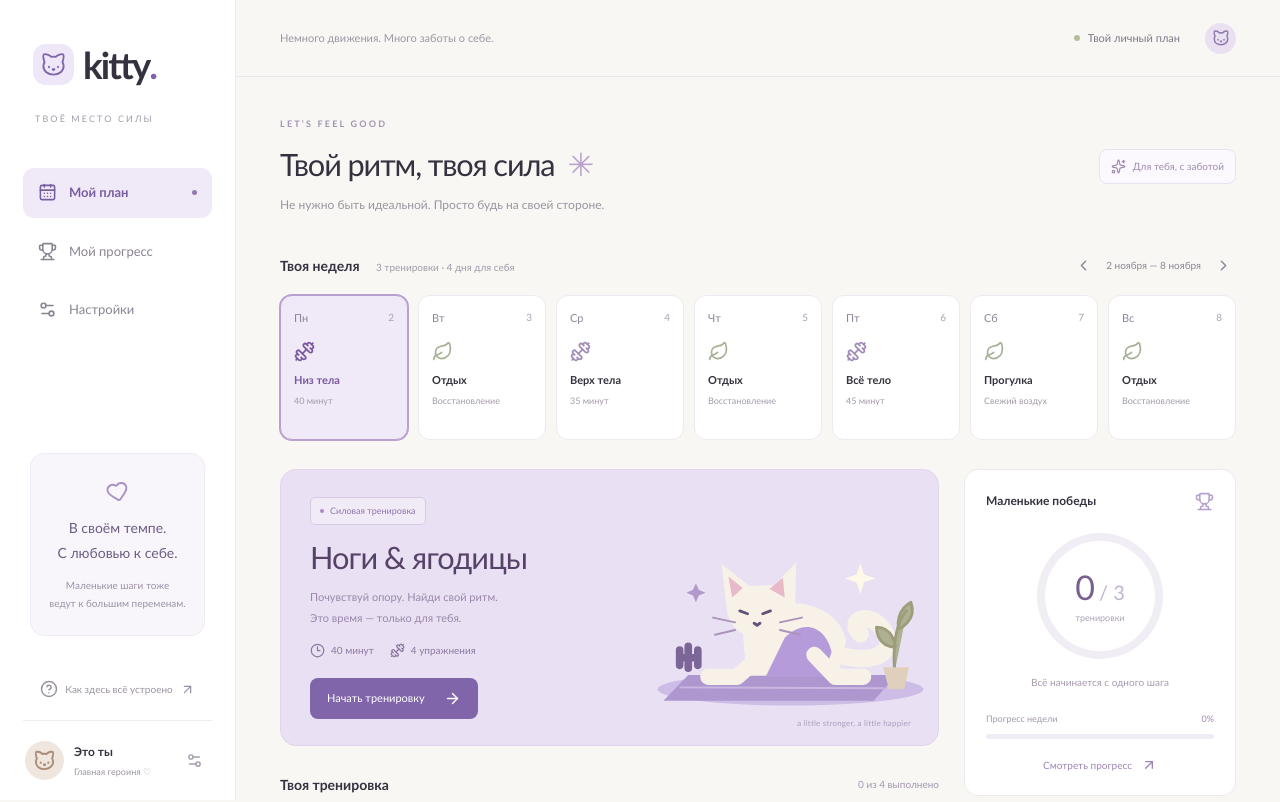
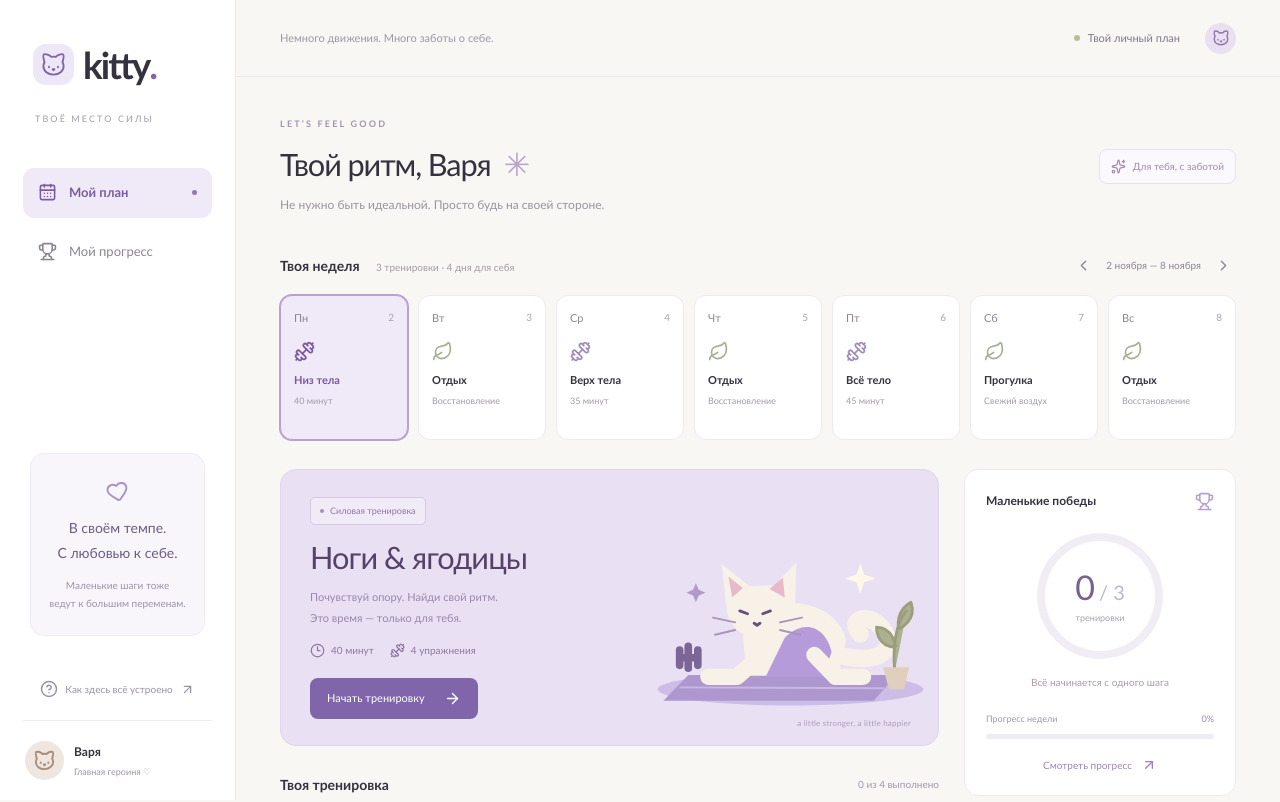
Before and after one commit to R1ikKky/kitty, a Next.js app in the folder apps/web/: page / in a window 1280 px wide. Shown: the top 802 px of the page. Built offline with nearby package versions, Linux system fonts and the light colour scheme.

Commit message:
feat: personalize training plan for Varya and remove name settings

```diff
--- a/apps/web/app/page.tsx
+++ b/apps/web/app/page.tsx
@@ -1,12 +1,13 @@
 "use client";
 
 import { useEffect, useRef, useState } from "react";
-import { ArrowRight, ArrowUpRight, CalendarDays, Cat, Check, ChevronLeft, ChevronRight, CircleHelp, Clock3, Dumbbell, Flame, Heart, Leaf, Pause, Play, RotateCcw, Settings2, Sparkles, Trophy, X } from "lucide-react";
+import { ArrowRight, ArrowUpRight, CalendarDays, Cat, Check, ChevronLeft, ChevronRight, CircleHelp, Clock3, Dumbbell, Flame, Heart, Leaf, Pause, Play, RotateCcw, Sparkles, Trophy, X } from "lucide-react";
 import { exerciseKey, storageKey, week } from "./plan";
 
-type Tab = "plan" | "progress" | "settings";
-type Saved = { name: string; done: string[] };
-const empty: Saved = { name: "", done: [] };
+type Tab = "plan" | "progress";
+type Saved = { done: string[] };
+const profileName = "Варя";
+const empty: Saved = { done: [] };
 const shortDate = (date: Date) => date.toLocaleDateString("ru-RU", { day: "numeric", month: "long" });
 function mondayOf(date: Date) {
   const monday = new Date(date.getFullYear(), date.getMonth(), date.getDate());
@@ -54,8 +55,8 @@ export default function Home() {
     setMonday(mondayOf(new Date()));
     try {
       const raw: unknown = JSON.parse(localStorage.getItem(storageKey) ?? "null");
-      if (raw && typeof raw === "object" && "name" in raw && typeof raw.name === "string" && "done" in raw && Array.isArray(raw.done)) {
-        setSaved({ name: raw.name.slice(0, 40), done: raw.done.filter((item): item is string => typeof item === "string") });
+      if (raw && typeof raw === "object" && "done" in raw && Array.isArray(raw.done)) {
+        setSaved({ done: raw.done.filter((item): item is string => typeof item === "string") });
       }
     } catch { setStorageError(true); }
     setReady(true);
@@ -100,7 +101,6 @@ export default function Home() {
   const nav = [
     { id: "plan" as const, label: "Мой план", icon: CalendarDays },
     { id: "progress" as const, label: "Мой прогресс", icon: Trophy },
-    { id: "settings" as const, label: "Настройки", icon: Settings2 },
   ];
 
   return <div className="app-shell">
@@ -111,15 +111,14 @@ export default function Home() {
       <nav className="nav-list" aria-label="Главная навигация">{nav.map(({ id, label, icon: Icon }) => <button key={id} onClick={() => setTab(id)} className={`nav-item ${tab === id ? "active" : ""}`} aria-current={tab === id ? "page" : undefined}><Icon size={19} /> <span>{label}</span>{tab === id && <span className="nav-dot" />}</button>)}</nav>
       <div className="sidebar-note"><span className="note-heart"><Heart size={23} /></span><p>В своём темпе.<br />С любовью к себе.</p><span>Маленькие шаги тоже<br />ведут к большим переменам.</span></div>
       <button className="help-button" onClick={() => setHelp(true)}><CircleHelp size={18} /> Как здесь всё устроено <ArrowUpRight size={15} /></button>
-      <div className="sidebar-profile"><span className="avatar"><Cat size={23} /></span><div><strong>{saved.name || "Это ты"}</strong><small>Главная героиня ♡</small></div><button aria-label="Открыть настройки профиля" onClick={() => setTab("settings")}><Settings2 size={17} /></button></div>
+      <div className="sidebar-profile"><span className="avatar"><Cat size={23} /></span><div><strong>{profileName}</strong><small>Главная героиня ♡</small></div></div>
     </aside>
 
     <main id="main" className="main-content">
       <header className="topbar"><span>Немного движения. Много заботы о себе.</span><div className="topbar-date"><span className="status-dot" /> Твой личный план <span className="mini-avatar"><Cat size={18} /></span></div></header>
       <div className="page-content">
-        <div className="page-heading"><div><div className="eyebrow">LET’S FEEL GOOD</div><h1>{tab === "plan" ? `Твой ритм, ${saved.name || "твоя сила"}` : tab === "progress" ? "Твои маленькие победы" : "Всё по-твоему"}<span className="heading-spark">✳</span></h1><p>{tab === "plan" ? "Не нужно быть идеальной. Просто будь на своей стороне." : tab === "progress" ? "Каждое выполненное упражнение — уже шаг вперёд." : "Добавь немного себя в это уютное место."}</p></div><span className="plan-badge"><Sparkles size={15} /> Для тебя, с заботой</span></div>
+        <div className="page-heading"><div><div className="eyebrow">LET’S FEEL GOOD</div><h1>{tab === "plan" ? `Твой ритм, ${profileName}` : "Твои маленькие победы"}<span className="heading-spark">✳</span></h1><p>{tab === "plan" ? "Не нужно быть идеальной. Просто будь на своей стороне." : "Каждое выполненное упражнение — уже шаг вперёд."}</p></div><span className="plan-badge"><Sparkles size={15} /> Для тебя, с заботой</span></div>
 
-        {tab === "settings" ? <section className="panel settings-panel"><span className="section-kicker">ЛИЧНОЕ ПРОСТРАНСТВО</span><h2>Как к тебе обращаться?</h2><label htmlFor="name">Твоё имя</label><input id="name" value={saved.name} maxLength={40} placeholder="Например, Катя" onChange={(event) => setSaved((value) => ({ ...value, name: event.target.value }))} /><p className="muted">Имя и отметки упражнений сохраняются автоматически в этом браузере.</p><div className="settings-info"><Heart size={19} /><p>Это первый макет с примером расписания. Его можно заменить твоим планом и любимыми упражнениями.</p></div><button className="primary-button" onClick={() => setTab("plan")}>Вернуться к плану <ArrowRight size={17} /></button></section> : <>
           <section className="week-section" aria-label="Расписание недели"><div className="section-heading"><h2>Твоя неделя <span>3 тренировки · 4 дня для себя</span></h2><div className="week-navigation"><button aria-label="Предыдущая неделя" onClick={() => changeWeek(-1)}><ChevronLeft size={17} /></button><span>{shortDate(startOfWeek)} — {shortDate(shifted(startOfWeek, 6))}</span><button aria-label="Следующая неделя" onClick={() => changeWeek(1)}><ChevronRight size={17} /></button>{offset !== 0 && <button className="current-week" onClick={() => { setOffset(0); setStarted(false); }}>Эта неделя</button>}</div></div><div className="week-grid">{week.map((item, index) => {
             const isComplete = item.exercises.length > 0 && complete(index) === item.exercises.length;
             return <button key={item.day} onClick={() => { selectDay(index); setTab("plan"); }} className={`day-card ${selected === index ? "selected" : ""} ${item.exercises.length ? "training-day" : "rest-day"}`} aria-pressed={selected === index}><span className="day-top">{item.day}<span>{shifted(startOfWeek, index).getDate()}</span></span><span className="day-icon">{isComplete ? <Check size={20} /> : item.exercises.length ? <Dumbbell size={21} /> : <Leaf size={21} />}</span><strong>{item.label}</strong><span className="day-status">{isComplete ? "Готово, умница!" : item.exercises.length ? `${item.minutes} минут` : index === 5 ? "Свежий воздух" : "Восстановление"}</span></button>;
@@ -135,7 +134,6 @@ export default function Home() {
           </div><aside className="right-column"><section className="panel weekly-progress"><div className="section-heading"><h2>Маленькие победы</h2><Trophy size={19} /></div><div className="progress-ring" style={{ background: `conic-gradient(var(--purple) ${percent}%, #f0edf4 0)` }}><div><strong>{completedDays}<span>/ 3</span></strong><small>тренировки</small></div></div><p>{totalDone ? "Ты уже ближе к своей цели" : "Всё начинается с одного шага"}</p><div className="progress-footer"><span>Прогресс недели</span><strong>{percent}%</strong></div><div className="progress-track"><span style={{ width: `${percent}%` }} /></div><button className="text-button" onClick={() => setTab("progress")}>Смотреть прогресс <ArrowUpRight size={16} /></button></section>
           <section className="panel timer-panel"><div className="section-heading"><h2><Clock3 size={18} /> Время выдохнуть</h2><span className="tiny-label">ОТДЫХ</span></div><div className="timer-display" role="timer" aria-label={`Осталось ${seconds} секунд`}>{String(Math.floor(seconds / 60)).padStart(2, "0")}<span>:</span>{String(seconds % 60).padStart(2, "0")}</div><div className="timer-presets">{[30, 60, 90].map((value) => <button key={value} aria-pressed={!running && seconds === value} className={!running && seconds === value ? "chosen" : ""} onClick={() => { setRunning(false); setSeconds(value); }}>{value} сек</button>)}</div><div className="timer-controls"><button className="timer-start" onClick={toggleTimer}>{running ? <Pause size={15} /> : <Play size={15} />}{running ? "Пауза" : seconds === 0 ? "Ещё раз" : "Начать отдых"}</button><button className="timer-reset" aria-label="Сбросить таймер" onClick={() => { setRunning(false); setSeconds(60); }}><RotateCcw size={17} /></button></div><p role="status" aria-live="polite">{seconds === 0 ? "Время вышло. Продолжай, когда будешь готова." : "Между подходами можно не спешить."}</p></section>
           <div className="quote-card"><span>“</span><p>Ты становишься сильнее<br />каждый раз, когда<br /><em>выбираешь себя.</em></p><Heart size={16} /></div></aside></div>}
-        </>}
         <footer className="page-footer"><span><Cat size={15} /> Сделано с заботой о тебе</span><span>{storageError ? "Не удалось сохранить данные. Проверь настройки браузера." : "Твой прогресс сохраняется в этом браузере"}</span></footer>
       </div>
     </main>
@@ -147,5 +145,5 @@ export default function Home() {
 function HelpDialog({ onClose }: { onClose: () => void }) {
   const dialogRef = useRef<HTMLDialogElement>(null);
   useEffect(() => { const dialog = dialogRef.current; dialog?.showModal(); return () => dialog?.close(); }, []);
-  return <dialog ref={dialogRef} className="help-dialog" aria-labelledby="help-title" onCancel={onClose} onClick={(event) => event.stopPropagation()}><button className="close-dialog" onClick={onClose} aria-label="Закрыть"><X size={20} /></button><span className="brand-mark"><Cat size={28} /></span><h2 id="help-title">Твоё место силы</h2><p>Выбери день недели, открой тренировку и отмечай выполненные упражнения кружком справа.</p><p>Таймер поможет засечь отдых между подходами. Раздел «Мой прогресс» покажет результат выбранной недели.</p><p className="muted">Пока здесь пример плана. Отметки и имя хранятся только в этом браузере, без синхронизации между устройствами.</p><button className="primary-button" onClick={onClose}>Всё понятно <Heart size={16} /></button></dialog>;
+  return <dialog ref={dialogRef} className="help-dialog" aria-labelledby="help-title" onCancel={onClose} onClick={(event) => event.stopPropagation()}><button className="close-dialog" onClick={onClose} aria-label="Закрыть"><X size={20} /></button><span className="brand-mark"><Cat size={28} /></span><h2 id="help-title">Твоё место силы</h2><p>Выбери день недели, открой тренировку и отмечай выполненные упражнения кружком справа.</p><p>Таймер поможет засечь отдых между подходами. Раздел «Мой прогресс» покажет результат выбранной недели.</p><p className="muted">Пока здесь пример плана. Отметки хранятся только в этом браузере, без синхронизации между устройствами.</p><button className="primary-button" onClick={onClose}>Всё понятно <Heart size={16} /></button></dialog>;
 }
```
Also changed, not shown: 1 other file (tests, documents, lock files or other folders).
